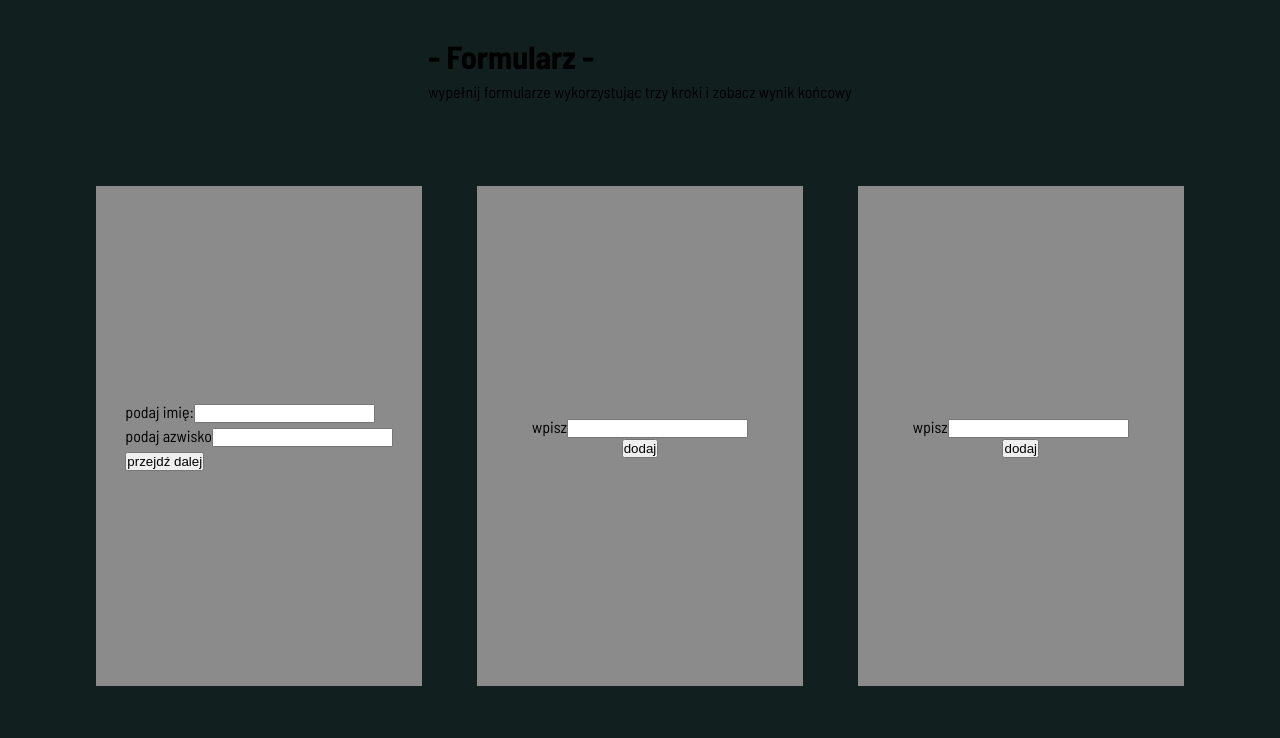
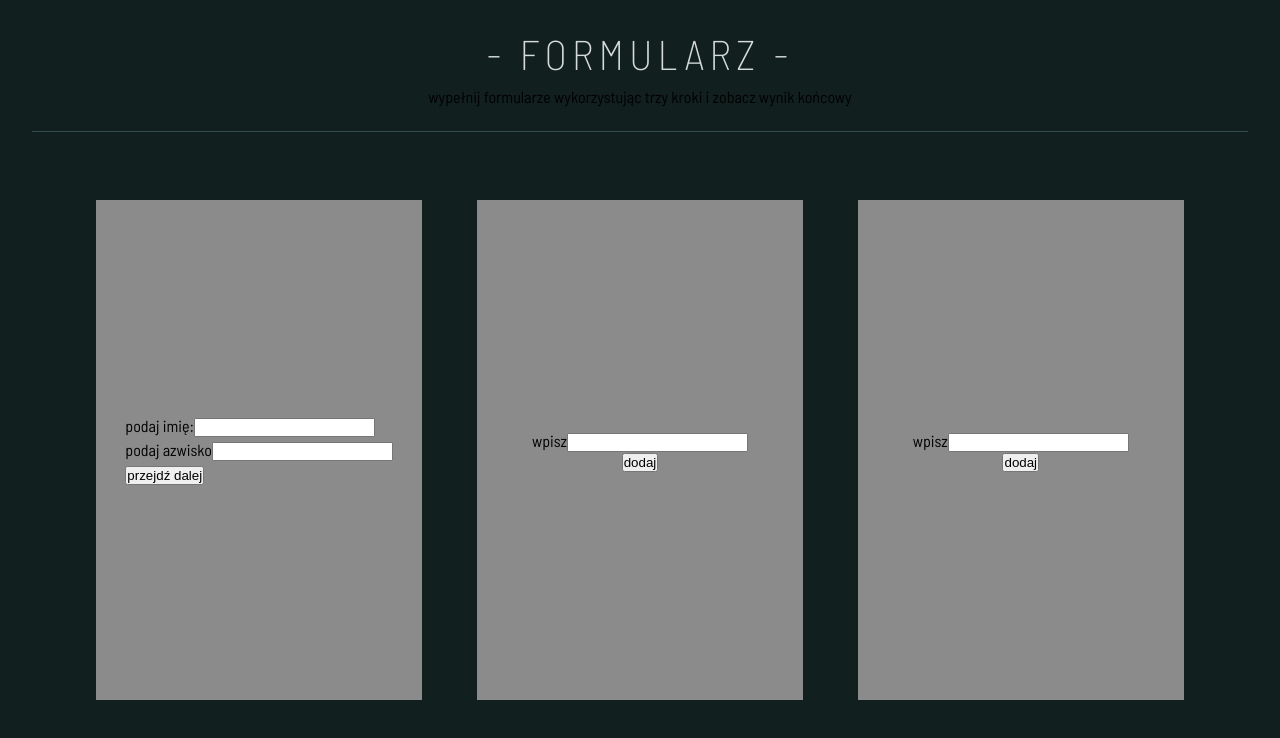
Before and after one commit to Scorpion19702022/React_Mentor_018_MULTI_STEP_FORM_and_TEST, a React (Vite) app: page / in a window 1280 px wide. Shown: the top 738 px of the page. Built offline with nearby package versions, Linux system fonts and the light colour scheme.

Commit message:
added style

```diff
--- a/src/App.module.css
+++ b/src/App.module.css
@@ -32,3 +32,21 @@
 	align-items: center;
 	justify-content: space-around;
 }
+
+.header {
+	width: 100%;
+	height: 100px;
+	padding-bottom: 2em;
+	display: flex;
+	flex-direction: column;
+	align-items: center;
+	justify-content: center;
+	border-bottom: 0.04em solid var(--color-dark06);
+}
+
+.heading {
+	font-size: 2.6em;
+	letter-spacing: 5px;
+	font-weight: 200;
+	color: var(--color-dark02);
+}
--- a/src/App.tsx
+++ b/src/App.tsx
@@ -5,7 +5,7 @@ function App() {
 	return (
 		<main className={styles.wrapper}>
 			<div className={styles.header}>
-				<h1 className={styles.heading}>- Formularz -</h1>
+				<h1 className={styles.heading}>{`- Formularz -`.toLocaleUpperCase()}</h1>
 				<span className={styles.text_info}>wypełnij formularze wykorzystując trzy kroki i zobacz wynik końcowy</span>
 			</div>
 			<MultiStepForm />
```
